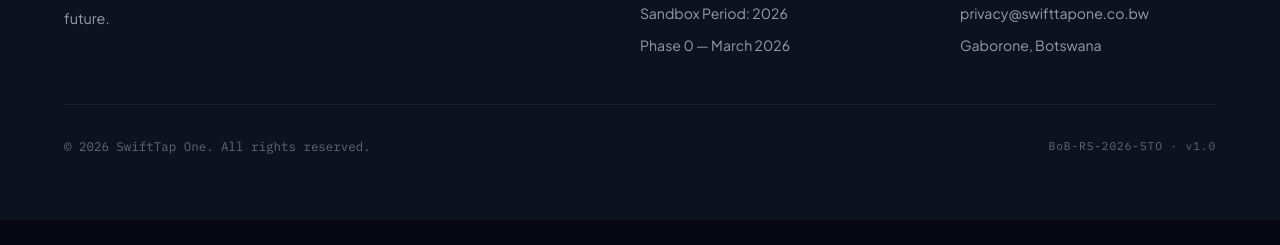
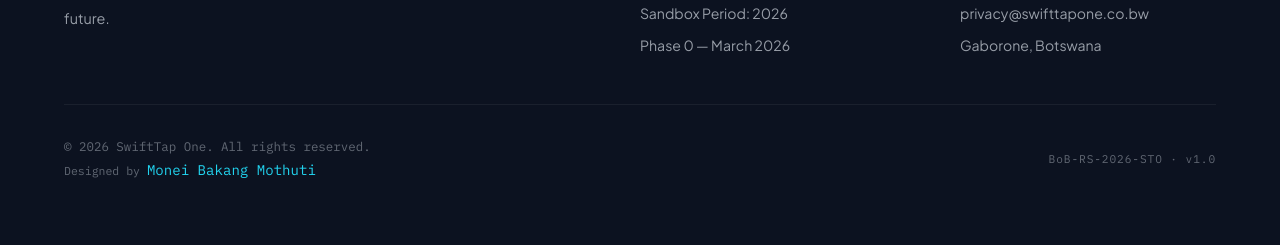
Before and after one commit to BakangMonei/swifttap-one, a plain HTML site: page index.html in a window 1280 px wide. Shown: the part 7547-7792 px from the top of the page. Before the commit the page ends 7767 px from the top, so only its background shows below. Drawn offline with nearby package versions, Linux system fonts and the light colour scheme.

Commit message:
fixing ui

```diff
--- a/index.html
+++ b/index.html
@@ -1569,6 +1569,29 @@
         display: flex;
         justify-content: space-between;
         align-items: center;
+        flex-wrap: wrap;
+        gap: 0.5rem;
+      }
+
+      .footer-bottom-left {
+        display: flex;
+        flex-direction: column;
+        gap: 0.25rem;
+      }
+
+      .footer-designed {
+        font-size: 0.72rem;
+        color: var(--ink-soft);
+        font-family: var(--font-mono);
+      }
+
+      .footer-designed .footer-link {
+        color: var(--primary);
+      }
+
+      .footer-designed .footer-link:hover {
+        color: var(--primary);
+        opacity: 0.9;
       }
 
       .footer-copy {
@@ -2466,9 +2489,15 @@
         </div>
       </div>
       <div class="footer-bottom">
-        <span class="footer-copy"
-          >© 2026 SwiftTap One. All rights reserved.</span
-        >
+        <div class="footer-bottom-left">
+          <span class="footer-copy"
+            >© 2026 SwiftTap One. All rights reserved.</span
+          >
+          <span class="footer-designed">
+            Designed by
+            <a href="https://www.bakangmonei.co.bw" class="footer-link" target="_blank" rel="noopener noreferrer">Monei Bakang Mothuti</a>
+          </span>
+        </div>
         <span class="footer-ref">BoB-RS-2026-STO · v1.0</span>
       </div>
     </footer>
```
